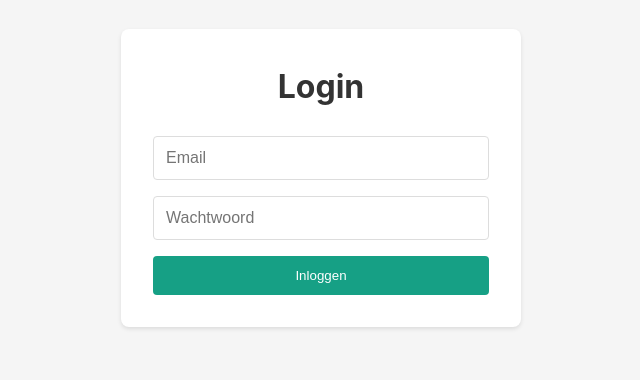
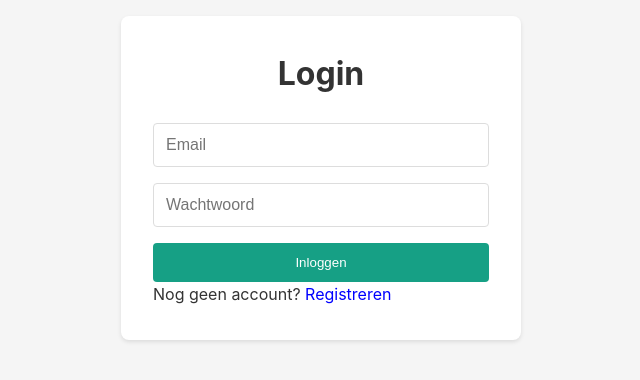
Before and after one commit to nasr250/Studenten-van-Kennis, a Next.js app: page /login in a window 1280 px wide. Shown: the part 222-602 px from the top of the page, without its empty margins (319-959 px from the left). Built offline with nearby package versions, Linux system fonts and the light colour scheme; no server answers.

Commit message:
Add user registration functionality and update login form: implement registration logic, toggle between login and registration states, and adjust form submission accordingly.

```diff
--- a/pages/login.js
+++ b/pages/login.js
@@ -7,6 +7,7 @@ export default function Login() {
   const [email, setEmail] = useState("");
   const [password, setPassword] = useState("");
   const [error, setError] = useState(null);
+  const [isRegistering, setIsRegistering] = useState(false);
   const router = useRouter();
 
   const handleLogin = async (e) => {
@@ -23,10 +24,25 @@ export default function Login() {
     }
   };
 
+  const handleRegister = async (e) => {
+    e.preventDefault();
+    try {
+      const { data, error } = await supabase.auth.signUp({
+        email,
+        password,
+      });
+      if (error) throw error;
+      alert("Registratie succesvol! Controleer je e-mail om je account te bevestigen.");
+      setIsRegistering(false);
+    } catch (error) {
+      setError(error.message);
+    }
+  };
+
   return (
     <div className={styles.container}>
-      <form onSubmit={handleLogin} className={styles.form}>
-        <h1>Login</h1>
+      <form onSubmit={isRegistering ? handleRegister : handleLogin} className={styles.form}>
+        <h1>{isRegistering ? "Registreren" : "Login"}</h1>
         {error && <div className={styles.error}>{error}</div>}
         <input
           type="email"
@@ -40,7 +56,19 @@ export default function Login() {
           value={password}
           onChange={(e) => setPassword(e.target.value)}
         />
-        <button type="submit">Inloggen</button>
+        <button type="submit">{isRegistering ? "Registreren" : "Inloggen"}</button>
+        <p>
+          {isRegistering ? "Heb je al een account?" : "Nog geen account?"}{" "}
+          <span
+            onClick={() => {
+              setIsRegistering(!isRegistering);
+              setError(null);
+            }}
+            style={{ color: "blue", cursor: "pointer" }}
+          >
+            {isRegistering ? "Inloggen" : "Registreren"}
+          </span>
+        </p>
       </form>
     </div>
   );
```
Also changed, not shown: pages/index.js (+4 -3 lines).
